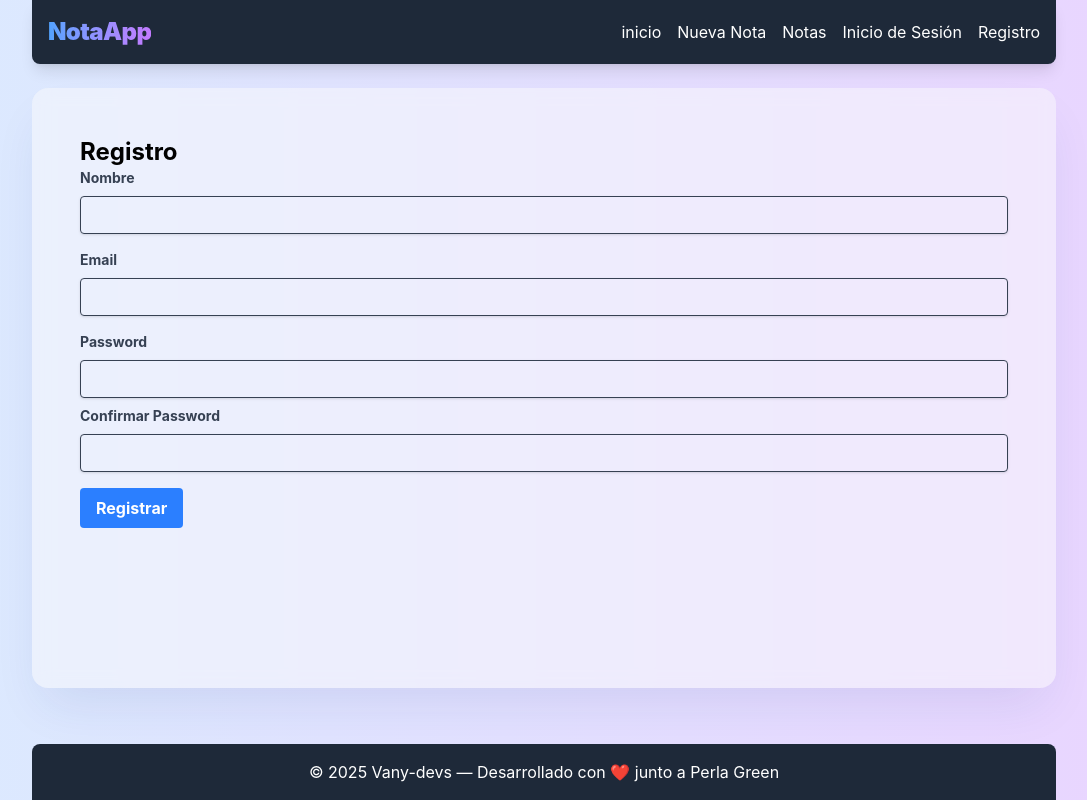
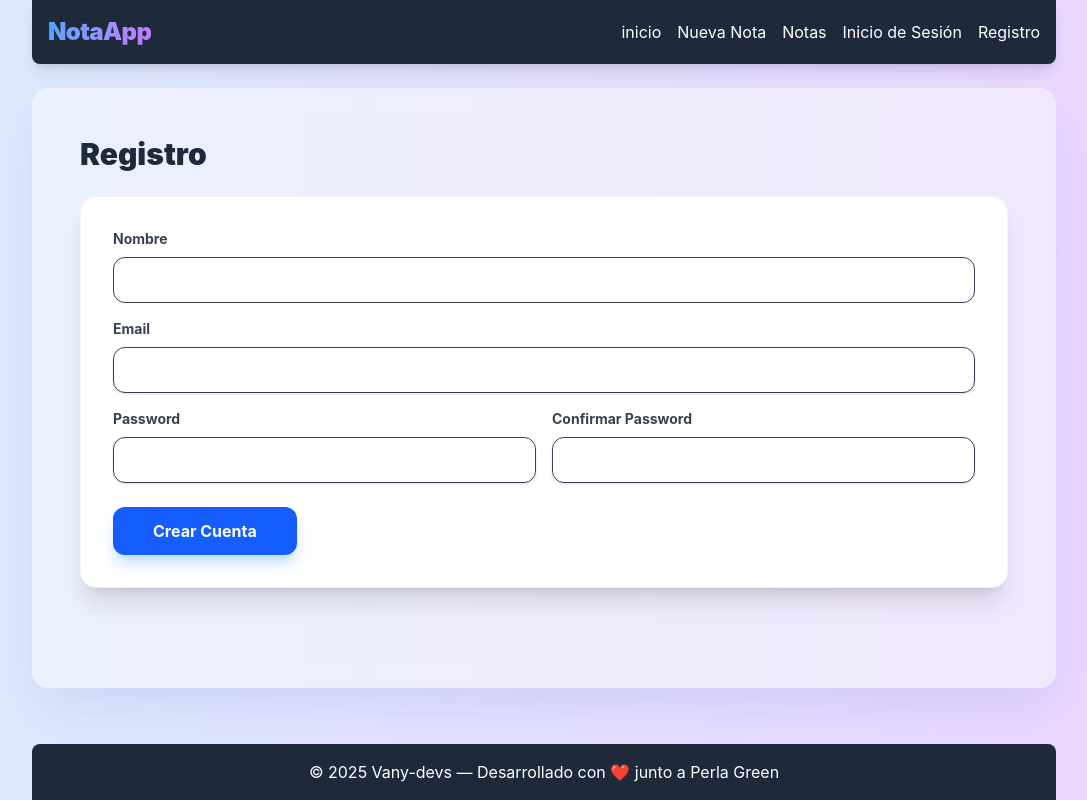
Before and after one commit to vany-codes/notasapp, a React app in the folder frontend/: page /registro in a window 1280 px wide. Shown: the whole page, without its empty margins (96-1183 px from the left). Built offline with nearby package versions, Linux system fonts and the light colour scheme; the HTML template or start-up script is replaced by a standard one.

Commit message:
Creando componente error, registro

```diff
--- a/frontend/src/components/Registro.jsx
+++ b/frontend/src/components/Registro.jsx
@@ -1,88 +1,107 @@
 import { useState } from "react";
 import { useNavigate } from "react-router";
+import ErrorMessage from "./compartidos/ModalNecesario";
 
 function Registro() {
-
     const [nombre, setNombre] = useState('');
     const [email, setEmail] = useState('');
     const [password, setPassword] = useState('');
     const [confirmPassword, setConfirmPassword] = useState('');
+
+    // Estado para manejar los mensajes de error por campo
+    const [errores, setErrores] = useState({});
+
     const navigate = useNavigate();
 
     const handleSubmit = (e) => {
         e.preventDefault();
-        // Aquí puedes agregar la lógica para enviar los datos al backend o realizar validaciones
+        let listaErrores = {};
 
+        if (!nombre.trim()) listaErrores.nombre = "El nombre es obligatorio";
+        if (!email.trim()) listaErrores.email = "El correo es necesario";
+        if (!password) listaErrores.password = "La contraseña no puede estar vacía";
+        if (!confirmPassword) listaErrores.confirmPassword = "La confirmación de contraseña no puede estar vacía";
         if (password !== confirmPassword) {
-            alert("Las contraseñas no coinciden");
-            return false;
+            listaErrores.confirmPassword = "Las contraseñas no coinciden";
         }
-        const userData = {
-            nombre,
-            email,
-            password,
-            confirmPassword
-        };
-        console.log(userData);
+
+        if (Object.keys(listaErrores).length > 0) {
+            setErrores(listaErrores);
+            console.log("❌ Errores encontrados:", listaErrores);
+            return;
+        }
+
+        setErrores({});
+        console.log("✅ Datos listos:", { nombre, email, password });
         navigate('/login');
     }
 
     return (
         <div className="w-full max-w-5xl mx-auto p-4">
-            <h1 className="text-2xl font-bold">Registro</h1>
-            <form >
+            <h1 className="text-3xl font-black mb-6 text-gray-800">Registro</h1>
+
+            <form onSubmit={handleSubmit} className="bg-white shadow-xl rounded-2xl p-8 border border-gray-100">
+
+                {/* Campo Nombre */}
                 <div className="mb-4">
-                    <label htmlFor="nombre" className="block text-gray-700 text-sm font-bold mb-2">
-                        Nombre
-                    </label>
+                    <label className="block text-gray-700 text-sm font-bold mb-2">Nombre</label>
                     <input
                         type="text"
-                        id="nombre"
-                        className="shadow appearance-none border rounded w-full py-2 px-3 text-gray-700 leading-tight focus:outline-none focus:shadow-outline"
+                        className={`confirmPasswordshadow-sm appearance-none border rounded-xl w-full py-3 px-4 text-gray-700 leading-tight focus:outline-none focus:ring-2 transition-all ${errores.nombre ? 'border-red-500 focus:ring-red-200' : 'focus:ring-blue-400'}`}
                         value={nombre}
-                        onChange={(e) => setNombre(e.target.value)}
+                        onChange={(e) => {
+                            setNombre(e.target.value);
+                            if (errores.nombre) setErrores({...errores, nombre: null}); // Limpia el error al escribir
+                        }}
                     />
+                    <ErrorMessage mensaje={errores.nombre} />
                 </div>
+
+                {/* Campo Email */}
                 <div className="mb-4">
-                    <label htmlFor="email" className="block text-gray-700 text-sm font-bold mb-2">
-                        Email
-                    </label>
+                    <label className="block text-gray-700 text-sm font-bold mb-2">Email</label>
                     <input
                         type="email"
-                        id="email"
-                        className="shadow appearance-none border rounded w-full py-2 px-3 text-gray-700 leading-tight focus:outline-none focus:shadow-outline"
+                        className={`shadow-sm appearance-none border rounded-xl w-full py-3 px-4 text-gray-700 leading-tight focus:outline-none focus:ring-2 transition-all ${errores.email ? 'border-red-500 focus:ring-red-200' : 'focus:ring-blue-400'}`}
                         value={email}
-                        onChange={(e) => setEmail(e.target.value)}
+                        onChange={(e) => {
+                            setEmail(e.target.value);
+                            if (errores.email) setErrores({...errores, email: null});
+                        }}
                     />
+                    <ErrorMessage mensaje={errores.email} />
                 </div>
-                <div className="mb-4">
-                    <label htmlFor="password" className="block text-gray-700 text-sm font-bold mb-2">
-                        Password
-                    </label>
+
+                {/* Sección Passwords */}
+                <div className="mb-6 grid grid-cols-1 md:grid-cols-2 gap-4">
+                    <div>
+                        <label className="block text-gray-700 text-sm font-bold mb-2">Password</label>
                         <input
                             type="password"
-                        id="password"
-                        className="shadow appearance-none border rounded w-full py-2 px-3 text-gray-700 leading-tight focus:outline-none focus:shadow-outline"
+                            className={`shadow-sm appearance-none border rounded-xl w-full py-3 px-4 text-gray-700 leading-tight focus:outline-none focus:ring-2 transition-all ${errores.password ? 'border-red-500 focus:ring-red-200' : 'focus:ring-blue-400'}`}
                             value={password}
                             onChange={(e) => setPassword(e.target.value)}
                         />
+                        <ErrorMessage mensaje={errores.password} />
+                    </div>
 
-                    <label htmlFor="confirmPassword" className="block text-gray-700 text-sm font-bold mb-2 mt-2">
-                        Confirmar Password
-                    </label>
+                    <div>
+                        <label className="block text-gray-700 text-sm font-bold mb-2">Confirmar Password</label>
                         <input
                             type="password"
-                        id="confirmPassword"
-                        className="shadow appearance-none border rounded w-full py-2 px-3 text-gray-700 leading-tight focus:outline-none focus:shadow-outline"
+                            className={`shadow-sm appearance-none border rounded-xl w-full py-3 px-4 text-gray-700 leading-tight focus:outline-none focus:ring-2 transition-all ${errores.confirmPassword ? 'border-red-500 focus:ring-red-200' : 'focus:ring-blue-400'}`}
                             value={confirmPassword}
                             onChange={(e) => setConfirmPassword(e.target.value)}
                         />
+                        <ErrorMessage mensaje={errores.confirmPassword} />
                     </div>
+                </div>
+
                 <button
                     type="submit"
-                    className="bg-blue-500 hover:bg-blue-700 text-white font-bold py-2 px-4 rounded focus:outline-none focus:shadow-outline" onClick={handleSubmit}
+                    className="w-full md:w-auto bg-blue-600 hover:bg-blue-700 text-white font-bold py-3 px-10 rounded-xl transition-all shadow-lg shadow-blue-200 active:scale-95"
                 >
-                    Registrar
+                    Crear Cuenta
                 </button>
             </form>
         </div>
--- /dev/null
+++ b/frontend/src/components/compartidos/ModalNecesario.jsx
@@ -0,0 +1,11 @@
+// ✅ Correcto
+function ErrorMessage({ mensaje }) {
+    if (!mensaje) return null;
+    return (
+        <div>
+            <p className="text-red-500 text-xs italic mt-1 ml-1 animate-pulse"> ⚠️ {mensaje}</p>
+        </div>
+    );
+}
+
+export default ErrorMessage;
```
Lines whose indentation alone changed are shown as unchanged.
